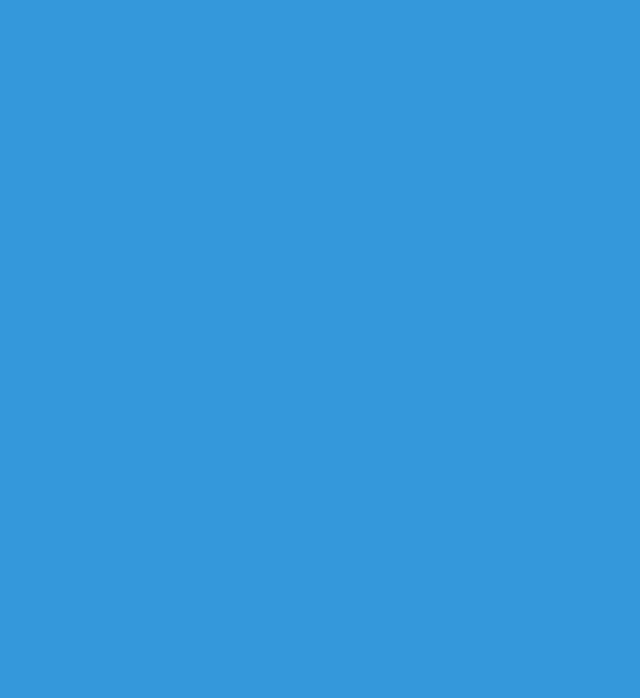
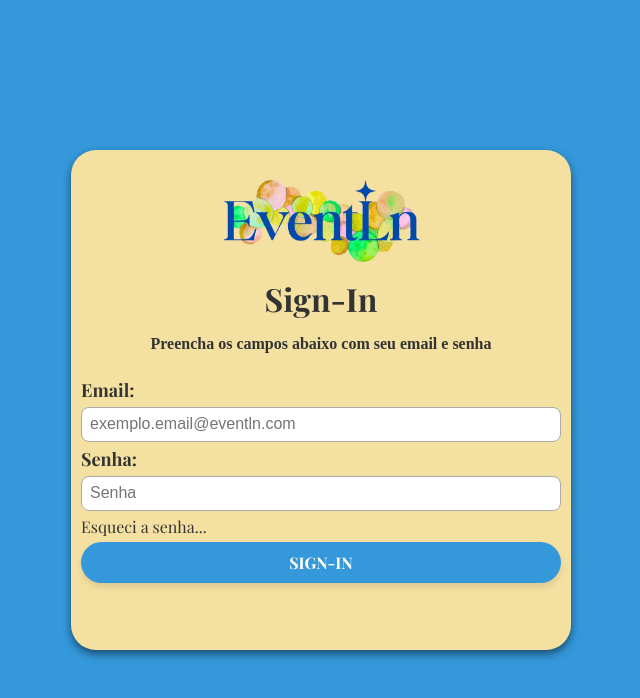
Before and after one commit to wavering-ruby/ProjetoPoggers, a React (Vite) app in the folder Projeto/: page /sign-in in a window 1280 px wide. Before the commit this address had no page. Shown: the top 698 px of the page, without its empty margins (319-959 px from the left). Built offline with nearby package versions, Linux system fonts and the light colour scheme.

Commit message:
Apenas arrumado algumas nomeclaturas

```diff
--- a/Projeto/src/App.jsx
+++ b/Projeto/src/App.jsx
@@ -10,7 +10,9 @@ function App() {
       <BrowserRouter>
         <Routes>
           <Route path="/" element={<Login />} />
-          <Route path="/login" element={<Login />} />
+          <Route path="/sign-in" element={<Login type={"Sign-In"} />} />
+          <Route path="/sign-up" element={<Login type={"Sign-Up"} />} />
+          <Route path="/home" element={<Home />} />
         </Routes>
       </BrowserRouter>
     </>
--- a/Projeto/src/pages/Home.jsx
+++ b/Projeto/src/pages/Home.jsx
@@ -1,8 +1,12 @@
 import React from 'react'
+import users from '../templateDatabase/database'
 
 const Home = (userImg, userFname) => {
   return (
-    <div>{userFname}</div>
+    <>
+      <div>{users.first_name}</div>
+      <img src={users.img}></img>
+    </>
   )
 }
 
--- a/Projeto/src/pages/Login.jsx
+++ b/Projeto/src/pages/Login.jsx
@@ -4,7 +4,7 @@ import SiteAcess from "../components/SiteAcess.jsx"
 const Login = ({ type } ) => {
 
   return (
-    <SiteAcess type="Sign-In" />
+    <SiteAcess type={type} />
   )
 }
 
--- /dev/null
+++ b/Projeto/src/templateDatabase/database.js
@@ -0,0 +1,10 @@
+const users = [
+    {
+        "id": 1,
+        "img": "https://lh3.googleusercontent.com/a/ACg8ocKt3kaylIvzfz1osghwQykH9ZQofQh0XTpcqMKmvo53WcocmmBL=s96-c",
+        "first_name": "Mateus",
+        "family_name": "de Paula"
+    }
+]
+
+export default users;
```
